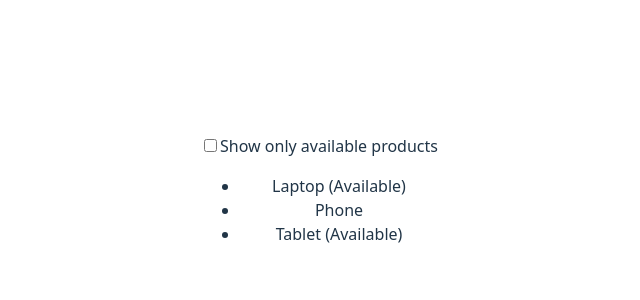
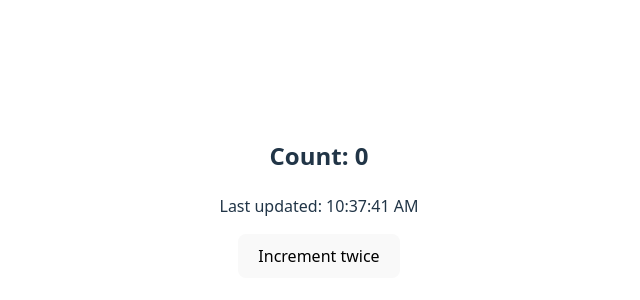
Before and after one commit to Eduardo-Nightborn/Exercice-Debugging, a React (Vite) app: page / in a window 1280 px wide. Shown: the part 202-502 px from the top of the page, without its empty margins (321-961 px from the left). Built offline with nearby package versions, Linux system fonts and the light colour scheme.

Commit message:
Exercice 3: Problèmes d'état et effets secondaires

```diff
--- a/src/App.tsx
+++ b/src/App.tsx
@@ -1,12 +1,10 @@
-
-import { ProductList } from "./components/ProductList/ConditionalRenderBug";
+import { Counter } from "./components/Counter/StateBug";
 import "./App.css";
 
 function App() {
-
   return (
     <>
-      <ProductList />
+      <Counter />
     </>
   );
 }
--- /dev/null
+++ b/src/components/Counter/StateBug.tsx
@@ -0,0 +1,22 @@
+// StateBug.tsx - Problèmes de mise à jour d'état et effets
+import React, { useState, useEffect } from "react";
+
+export const Counter: React.FC = () => {
+  const [count, setCount] = useState(0);
+  const [lastUpdated, setLastUpdated] = useState(new Date());
+  // Bug 1:
+  useEffect(() => {
+    setLastUpdated(new Date());
+  } ,[]);
+  // Bug 2:
+  const increment = () => {
+    setCount(count + 2);
+  };
+  return (
+    <div>
+      <h2>Count: {count}</h2>
+      <p>Last updated: {lastUpdated.toLocaleTimeString()}</p>
+      <button onClick={increment}>Increment twice</button>
+    </div>
+  );
+};
```
